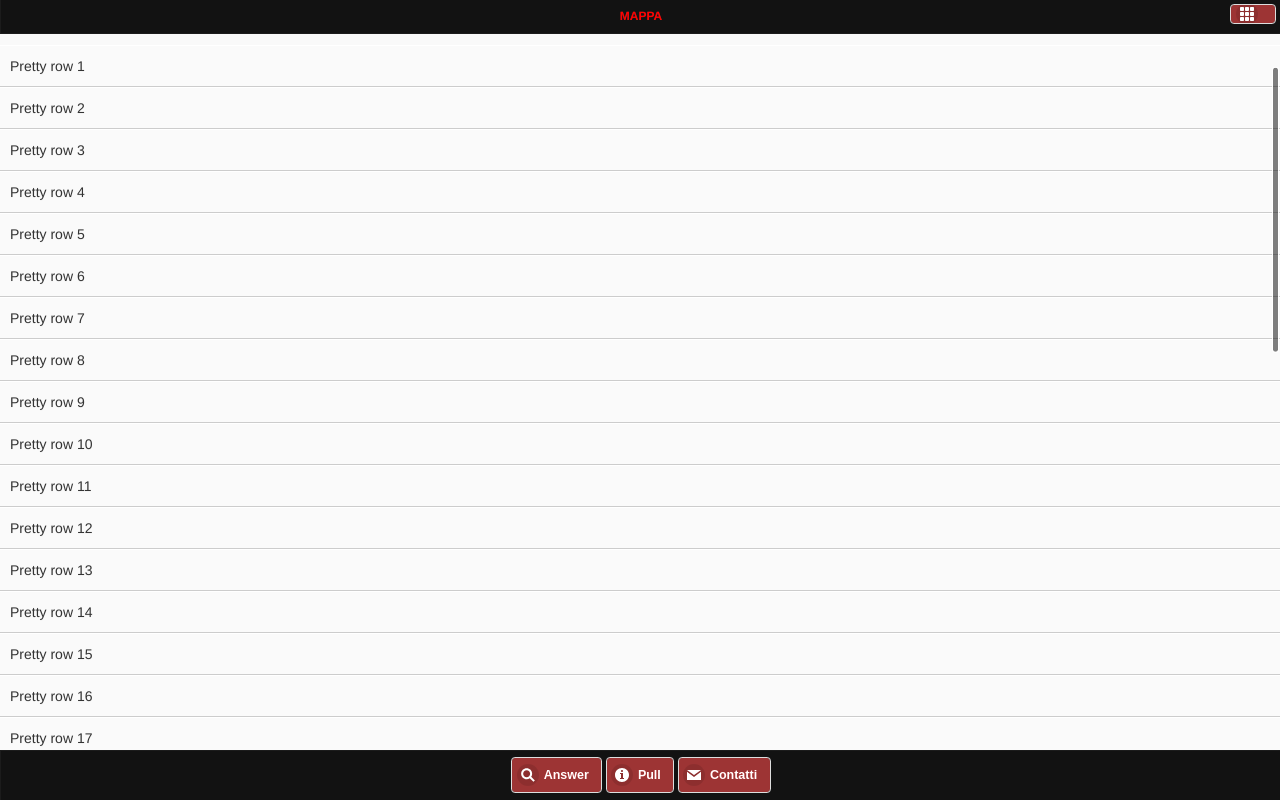
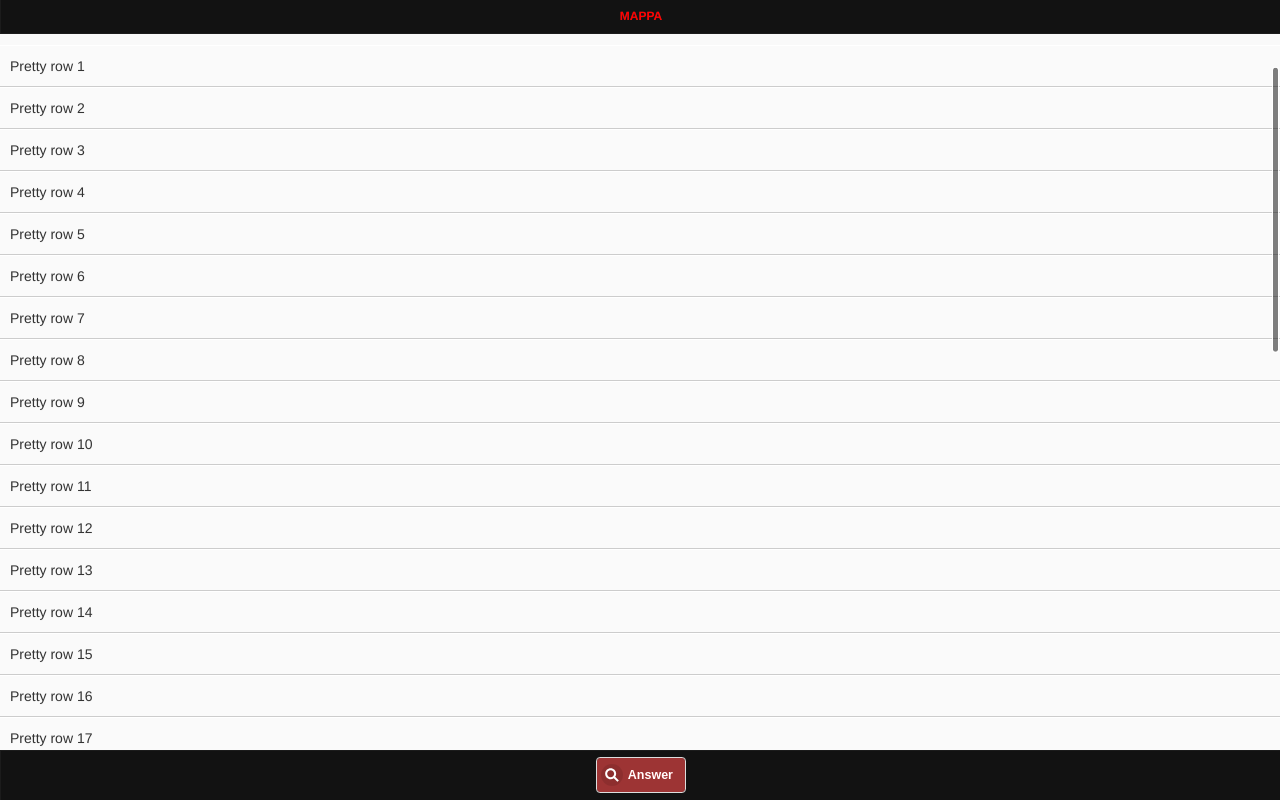
Before and after one commit to magic1979/MyApp_test, a plain HTML site: page www/pull.html in a window 1280 px wide. Drawn offline with Linux system fonts and the light colour scheme.

Commit message:
v1.6
v1.6

```diff
--- a/www/pull.html
+++ b/www/pull.html
@@ -263,10 +263,8 @@
     <div data-role="page">
 
         <div data-role="header" rel="external" align="center" data-theme="b" data-position="fixed">
-            <a href="javascript:cambiap();" data-transition="none" class="ui-btn-right ui-btn ui-btn-inline ui-mini ui-corner-all ui-btn-icon-left ui-icon-grid"></a>
             <span class="ui-title"><font color="red">MAPPA</font></span>
         </div><!-- /header -->
-
 
 
         <div id="wrapper">
@@ -323,9 +321,7 @@
             </div>
         </div>
         <div data-role="footer" align="center" data-theme="b" data-position="fixed">
-            <a href="#" rel="external" class="ui-btn ui-shadow ui-corner-all ui-btn-icon-left ui-icon-search">Answer</a>
-            <a href="#" rel="external" class="ui-btn ui-shadow ui-corner-all ui-btn-icon-left ui-icon-info">Pull</a>
-            <a href="#" rel="external" class="ui-btn ui-shadow ui-corner-all ui-btn-icon-left ui-icon-mail">Contatti</a>
+            <a href="index.html" rel="external" class="ui-btn ui-shadow ui-corner-all ui-btn-icon-left ui-icon-search">Answer</a>
         </div><!-- /footer -->
 
     </div>
```
Also changed, not shown: www/index.html (+1 -2 lines), www/js/index.js (+4 -3 lines).
